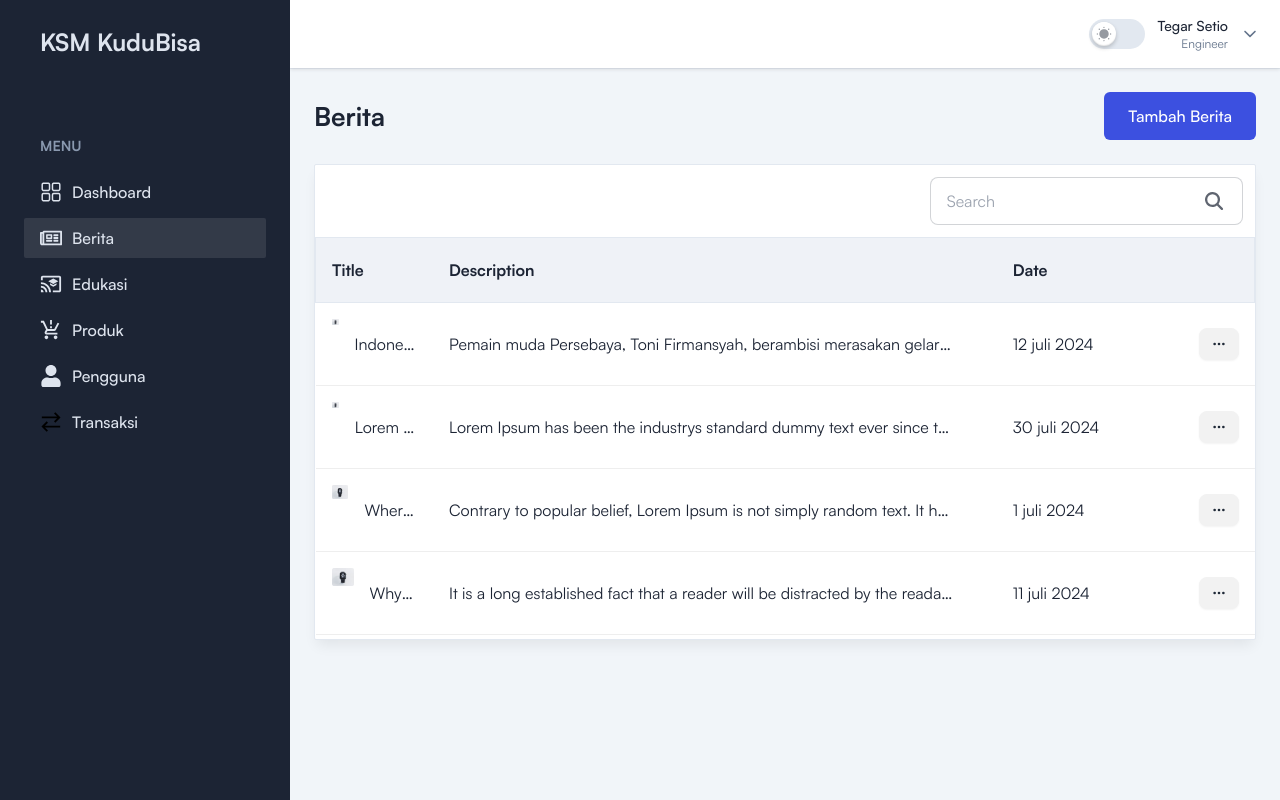
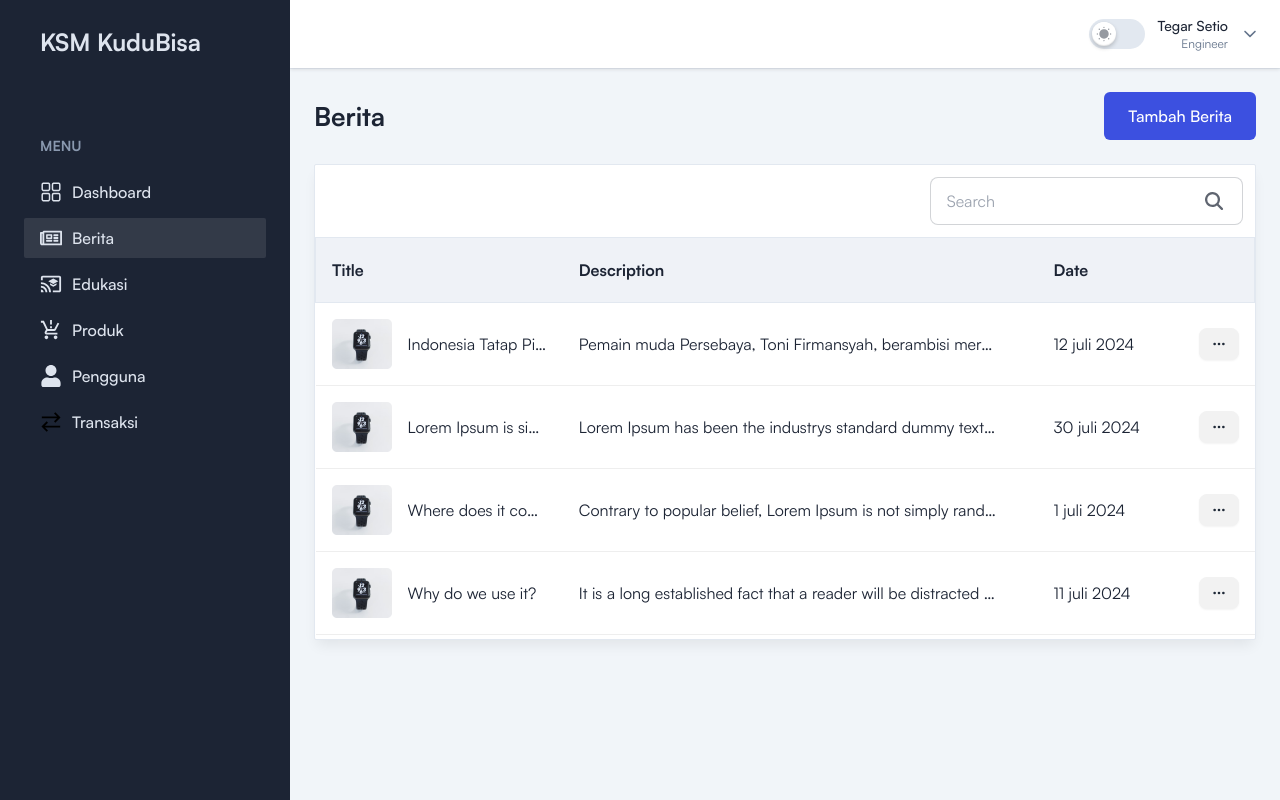
Before and after one commit to kopsus/admin-fe, a React (Vite) app: page /berita in a window 1280 px wide. Built offline with nearby package versions, Linux system fonts and the light colour scheme.

Commit message:
edit size image in table news & education

```diff
--- a/src/feature/educations/components/table/Tablebody.tsx
+++ b/src/feature/educations/components/table/Tablebody.tsx
@@ -20,7 +20,7 @@ const Tablebody = () => {
           <tr key={idx} className="hover:bg-slate-100 dark:hover:bg-slate-800">
             <td className="border-b border-[#eee] py-4 px-4 dark:border-strokedark min-w-30 max-w-50">
               <div className="flex flex-col gap-4 sm:flex-row sm:items-center">
-                <div className="h-12.5 w-15 rounded-md">
+                <div className="h-12.5 min-w-15 max-w-15 rounded-md">
                   <img src={ProductOne} alt="Product" />
                 </div>
                 <p className="text-black dark:text-white overflow-hidden whitespace-nowrap text-ellipsis">
--- a/src/feature/news/components/table/TableBody.tsx
+++ b/src/feature/news/components/table/TableBody.tsx
@@ -18,12 +18,12 @@ const TableBody = () => {
       <tbody>
         {dummyNews.map((value, idx) => (
           <tr key={idx} className="hover:bg-slate-100 dark:hover:bg-slate-800">
-            <td className="border-b border-[#eee] py-4 px-4 dark:border-strokedark max-w-20">
+            <td className="border-b border-[#eee] py-4 px-4 dark:border-strokedark min-w-30 max-w-50">
               <div className="flex flex-col gap-4 sm:flex-row sm:items-center">
-                <div className="h-12.5 w-15 rounded-md">
+                <div className="h-12.5 min-w-15 max-w-15 rounded-md">
                   <img src={ProductOne} alt="Product" />
                 </div>
-                <p className="text-black dark:text-white overflow-hidden whitespace-nowrap text-ellipsis max-w-20">
+                <p className="text-black dark:text-white overflow-hidden whitespace-nowrap text-ellipsis">
                   {value.title}
                 </p>
               </div>
```
